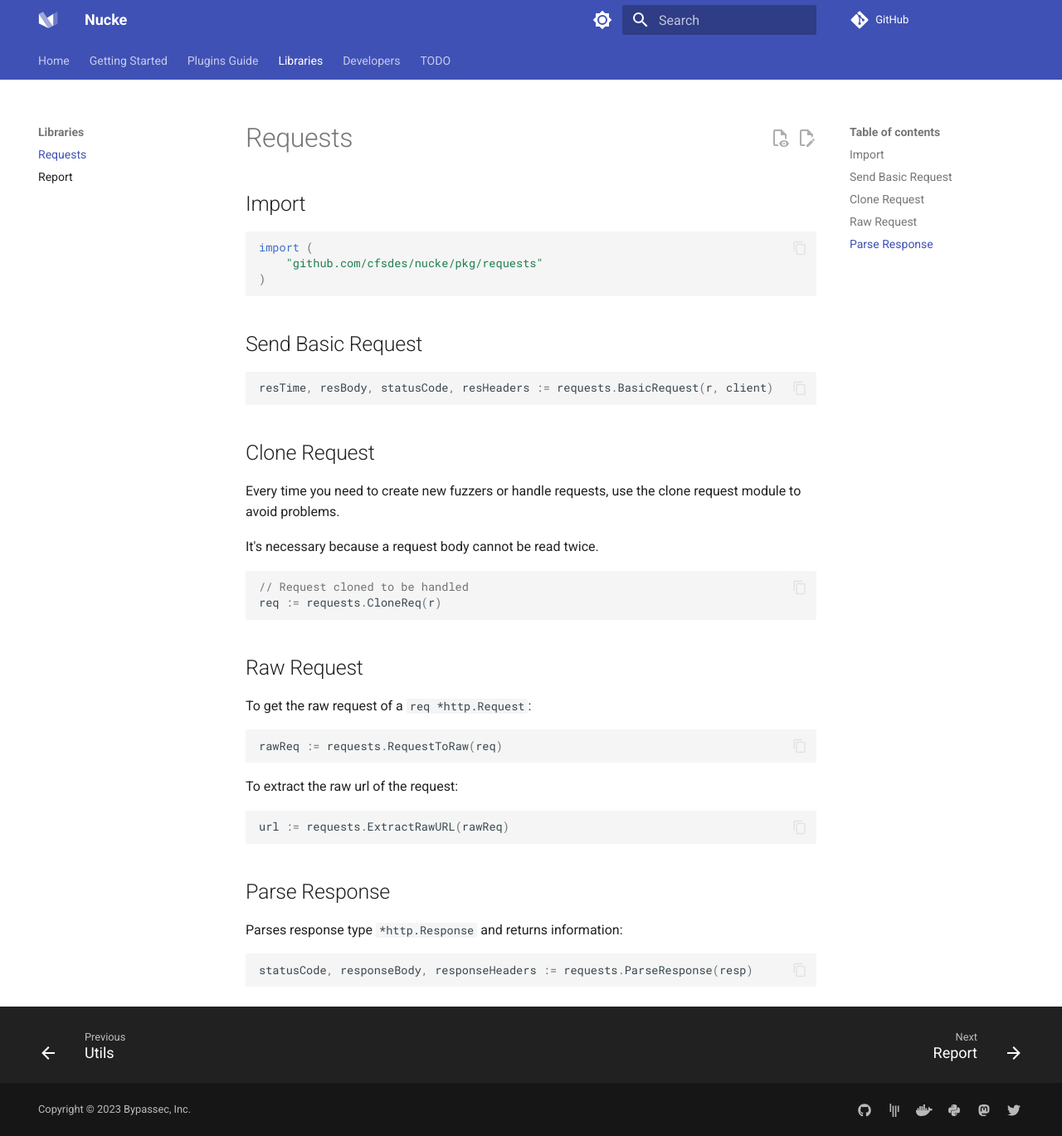
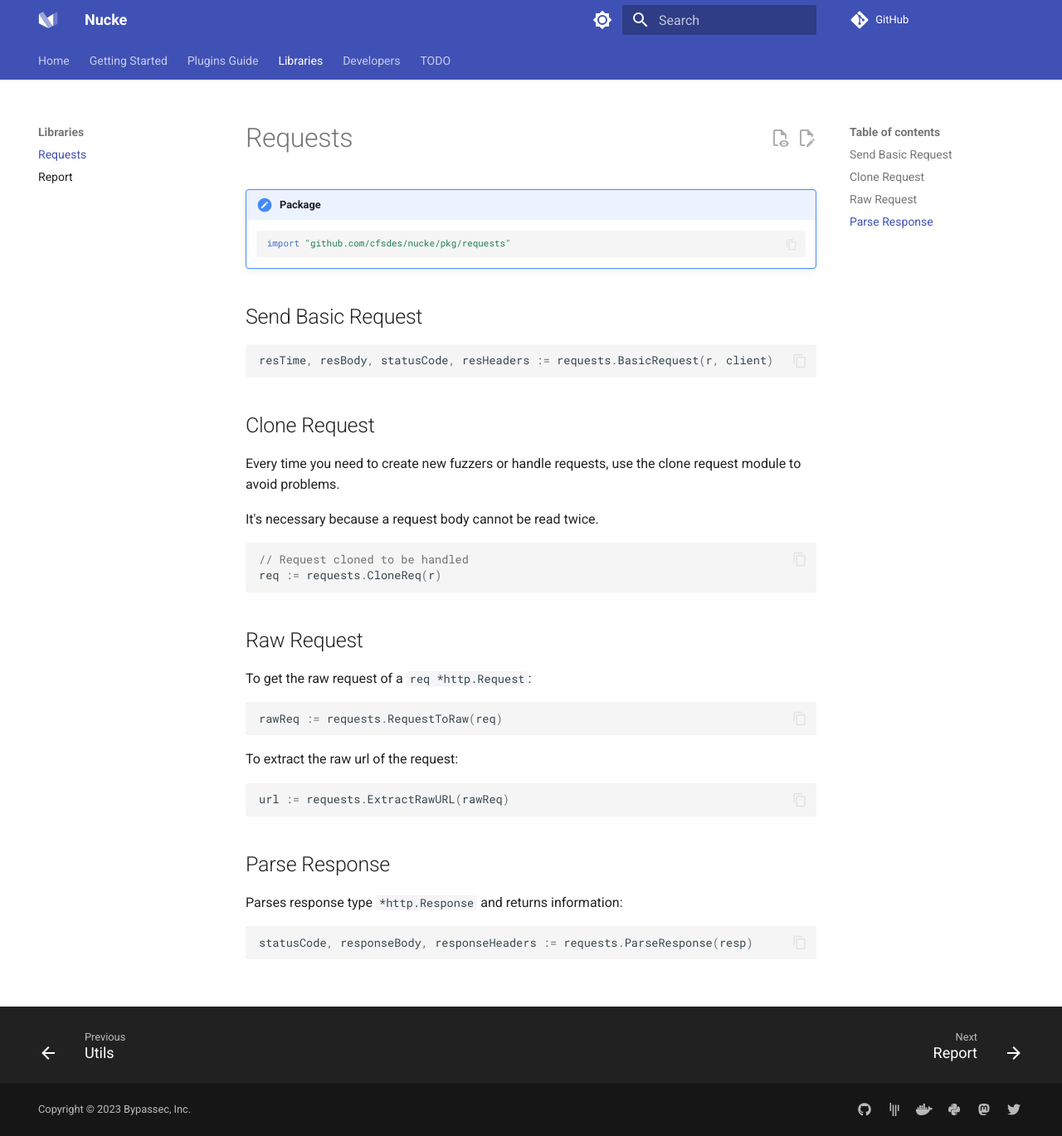
Before and after one commit to cfsdes/nucke-docs, an MkDocs documentation site: the page built from docs/libraries/requests.md, in a window 1280 px wide and 1369 px high. Shown: the whole window at 83% size. Built offline with MkDocs 1.6.1 and Material for MkDocs 9.7.7, drawn with Linux system fonts in a browser that asks for light colours; comment, search, counter and statistics services are not loaded.

Commit message:
update imports

````diff
--- a/docs/libraries/requests.md
+++ b/docs/libraries/requests.md
@@ -1,10 +1,7 @@
-## Import
-
-```go
-import (
-    "github.com/cfsdes/nucke/pkg/requests"
-)
-```
+!!! package
+    ```go
+    import "github.com/cfsdes/nucke/pkg/requests"
+    ```
 
 ## Send Basic Request
 
--- a/docs/plugins/detections.md
+++ b/docs/plugins/detections.md
@@ -1,13 +1,9 @@
 !!! abstract "Introduction"
     The ***Detections*** library is the one used to detect if a vulnerability was detected during the [Fuzzers](/plugins/fuzzers) scan.
 
-## Import
-
-```go
-import (
-    "github.com/cfsdes/nucke/pkg/plugins/detections"
-)
-```
+    ```go
+    import "github.com/cfsdes/nucke/pkg/plugins/detections"
+    ```
 
 ## Usage
 
--- a/docs/plugins/fuzzers.md
+++ b/docs/plugins/fuzzers.md
@@ -5,13 +5,11 @@ The idea of Fuzzers is to provide functions that receive a request and inject th
 !!! Tip "Remember"
     Don't be restricted just to fuzzers library. They are pretty helpful, but don't forget: you can create your own fuzzers from zero, and this is the power of nucke!
 
-## Import
+!!! Package
 
-```go
-import (
-    "github.com/cfsdes/nucke/pkg/plugins/fuzzers"
-)
-```
+    ```go
+    import "github.com/cfsdes/nucke/pkg/plugins/fuzzers"
+    ```
 
 ## Example Usage
 
--- a/docs/plugins/utils.md
+++ b/docs/plugins/utils.md
@@ -2,13 +2,9 @@
 !!! abstract "Introduction"
     Some random useful functions :smile:
 
-### Import
-
-```go
-import (
-    "github.com/cfsdes/nucke/pkg/plugins/utils"
-)
-```
+    ```go
+    import "github.com/cfsdes/nucke/pkg/plugins/utils"
+    ```
 
 ### File To Slice
 
````
Also changed, not shown: docs/developers/index.md (+4 -2 lines), docs/libraries/report.md (+5 -6 lines).
